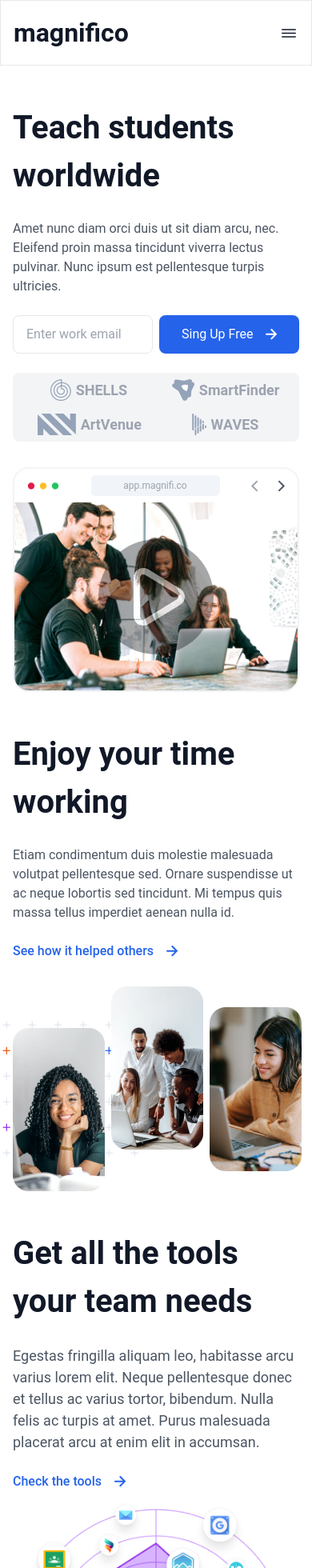
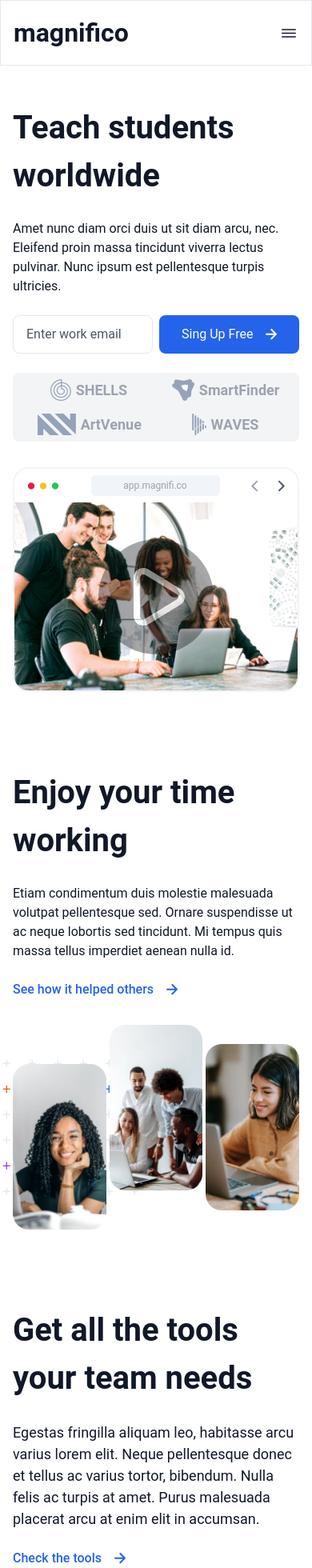
Before and after one commit to BagBear84/react-tailwind-project, a React (Create React App) app: page / in a window 390 px wide. Shown: the top 1960 px of the page at 80% size. Built offline with nearby package versions, Linux system fonts and the light colour scheme.

Commit message:
edited but still 'palsht'

```diff
--- a/src/App.jsx
+++ b/src/App.jsx
@@ -31,7 +31,7 @@ function App() {
   // console.log(myRef.current.offSetHeight)
 
   return (
-    <div className="App w-full">
+    <div className="App ">
       <div className=' font-roboto text-gray-600'>
         <header className='px-4 flex items-center justify-between border border-gray-200 text-gray-900'>
           <p className='py-4 font-bold text-[32px]'>magnifico</p>
@@ -49,12 +49,12 @@ function App() {
           </div>
         </header>
         <div className='max-w-[640px] lg:max-w-none mx-auto'>
-          <section className='px-4 my-12 lg:p-20 lg:m-0 lg:grid lg:grid-cols-2 lg:gap-20 lg:border-b lg:border-gray-200'>
-            <div className=' mx-auto  space-y-6 '>
-              <p className='text-costom1 font-bold lg:font-extrabold lg:text-7xl text-gray-900'>Teach students worldwide</p>
+          <section className='px-4 mt-12 lg:p-20 lg:m-0 lg:grid lg:grid-cols-2 lg:gap-20 lg:border-b lg:border-gray-200'>
+            <div className=' mx-auto  space-y-6 text-gray-900'>
+              <p className='text-costom1 font-bold lg:font-extrabold lg:text-7xl '>Teach students worldwide</p>
               <p className='text-base lg:text-lg font'>Amet nunc diam orci duis ut sit diam arcu, nec. Eleifend proin massa tincidunt viverra lectus pulvinar. Nunc ipsum est pellentesque turpis ultricies.</p>
               <div className='grid lg:flex grid-cols-2 lg:justify-normal gap-2 justify-center text-nowrap'>
-                <input className='rounded-lg border lg:hidden px-4 text-[16px]' type="text" placeholder='Enter work email' />
+                <input className='rounded-lg border lg:hidden px-4 text-[16px] placeholder-gray-600' type="text" placeholder='Enter work email' />
                 <div className='rounded-lg border px-4 py-3 text-[16px] items-center hidden gap-2 lg:flex lg:w-full'><Envelope /> <input className='w-full py-0 rounded-lg focus:outline-none' type="text" placeholder='Enter work email' /></div>
                 <button className='bg-blue-600 text-white flex items-center p-3 rounded-lg'><p className='px-4'>Sing Up Free </p><Vector className='fill-white'/></button>
               </div>
@@ -92,29 +92,29 @@ function App() {
               </div>
             </div>
           </section>
-          <section className='px-4 my-12 lg:grid lg:grid-cols-2 lg:p-20 lg:m-0 lg:gap-20'>
-            <div className='lg:order-last'>
-              <p className='font-bold text-costom1 lg:text-costom2 lg:font-extrabold text-gray-900'>Enjoy your time working</p>
+          <section className='px-4 my-24 lg:items-center lg:grid lg:grid-cols-2 lg:p-20 lg:m-0 lg:gap-20'>
+            <div className='lg:order-last text-gray-900'>
+              <p className='font-bold text-costom1 lg:text-costom2 lg:font-extrabold '>Enjoy your time working</p>
               <p className='my-6 text-base lg:text-lg'>Etiam condimentum duis molestie malesuada volutpat pellentesque sed. Ornare suspendisse ut ac neque lobortis sed tincidunt. Mi tempus quis massa tellus imperdiet aenean nulla id.</p>
               <div className='flex items-center gap-4 my-3 text-blue-600'><a href="#" className='font-medium text-base'>See how it helped others</a><Vector className='fill-blue-600'/></div>
             </div>
             <div className='mt-8 '>
-              <div className='flex justify-between gap-2 h-64 lg:h-[420px] max-w-[510px] mx-auto lg:ml-auto relative'>
-                <img src={person1} className='mt-auto lg:hidden' alt="" />
-                <img src={person2} className='mb-auto lg:hidden' alt="" />
-                <img src={person3} className='my-auto lg:hidden' alt="" />
+              <div className='flex justify-center gap-1 xs:gap-2 lg:gap-4 h-64 lg:h-[420px] max-w-[400px] lg:max-w-[510px] mx-auto lg:mx-0 lg:ml-auto relative'>
+                <img src={person1} className='mt-auto w-1/3 xs:w-auto lg:hidden' alt="" />
+                <img src={person2} className='mb-auto w-1/3 xs:w-auto lg:hidden' alt="" />
+                <img src={person3} className='my-auto w-1/3 xs:w-auto lg:hidden' alt="" />
                 <img src={personD} className='lg:mt-auto w-1/3 hidden lg:block' alt="" />
                 <img src={person1D} className='lg:mb-auto w-1/3 hidden lg:block' alt="" />
                 <img src={person2D} className='lg:my-auto w-1/3 hidden lg:block' alt="" />
-                <img src={icons} className='w-44 h-44 absolute -z-10 -translate-y-1/2 -left-4 lg:-left-12 top-1/2' alt="" />
+                <img src={icons} className='w-44 h-44 absolute -z-10 -translate-y-1/2 -left-4 lg:-left-16 top-1/2' alt="" />
               </div>
 
             </div>
           </section>
-          <section className='px-4 my-12 lg:p-20 lg:m-0 lg:mb-20'>
+          <section className='px-4 mb-12 lg:p-20 lg:m-0 lg:mb-20'>
             <div className='lg:grid lg:grid-cols-5'>
-              <div className='lg:col-span-3'>
-                <p className='text-costom1 lg:text-costom2 lg:font-extrabold font-bold text-gray-900'>Get all the tools your team needs</p>
+              <div className='lg:col-span-3 text-gray-900'>
+                <p className='text-costom1 lg:text-costom2 lg:font-extrabold font-bold '>Get all the tools your team needs</p>
                 <p className='text-lg my-6'>Egestas fringilla aliquam leo, habitasse arcu varius lorem elit. Neque pellentesque donec et tellus ac varius tortor, bibendum. Nulla felis ac turpis at amet. Purus malesuada placerat arcu at enim elit in accumsan.</p>
                 <div className='flex items-center gap-4 my-3 text-blue-600 cursor-pointer'><a href="#" className='font-medium text-base'>Check the tools</a><Vector className='fill-blue-600'/></div>
               </div>
@@ -128,9 +128,9 @@ function App() {
               <img src={sectionMobile} className='w-full lg:hidden sm:rounded-3xl opacity-25' alt="" />
               <img src={containerDesktop} className='w-full hidden lg:block opacity-25 rounded-3xl' alt="" />
               <div className='flex flex-col justify-center sm:gap-18 gap-6 top-10 bottom-10 px-6 py-12 text-white absolute lg:w-1/2 lg:right-20'>
-                <p className='text-costom1 xl:text-costom2 sm:font-extrabold '>Problems come and get solved with ease</p>
+                <p className='xs:text-costom1 text-2xl xl:text-costom2 sm:font-extrabold font-bold'>Problems come and get solved with ease</p>
                 <p className=' text-base'>Egestas fringilla aliquam leo, habitasse arcu varius lorem elit. Neque pellentesque donec et tellus ac varius tortor, bibendum. Nulla felis ac turpis at amet. Purus malesuada placerat arcu at enim elit in accumsan.</p>
-                <div className='flex items-center gap-4 my-3 cursor-pointer'><a href="#" className='font-medium text-base'>Check the tools</a><Vector className='fill-white'/></div>
+                <div className='flex items-center gap-4 my-3 cursor-pointer'><a href="#" className='font-medium text-base'>Improve workflow</a><Vector className='fill-white'/></div>
               </div>
             </div>
 
@@ -138,7 +138,7 @@ function App() {
           <section className='px-4 my-12 lg:p-20 lg:m-0 lg:my-20 lg:grid lg:grid-cols-2 lg:gap-20'>
             <div>
               <p className='font-bold text-costom1 lg:text-costom2 lg:font-extrabold text-gray-900'>Improve workflow</p>
-              <div className='flex w-full justify-center rounded-lg my-8'>
+              <div className='flex w-full font-medium justify-center rounded-lg my-8 text-gray-900'>
                 <button className='py-4 bg-slate-100 border-2 border-gray-300 w-full rounded-l-lg'>Research</button>
                 <button className='py-4  border-2 border-x-0 border-gray-300 w-full'>Plan</button>
                 <button className='py-4  border-2 border-gray-300 w-full rounded-r-lg'>Design</button>
@@ -176,7 +176,7 @@ function App() {
             <div className='bg-gradient-to-r from-[#1E40AF] via-[#1E3A8A] to-[#701A75] text-white px-6 py-12 lg:p-20 text-center sm:rounded-3xl sm:mx-4 lg:mx-20'>
               <p className='text-costom1 lg:text-costom2 lg:font-extrabold'>Join the community today</p>
               <p className=' text-base my-6'>Egestas fringilla aliquam leo, habitasse arcu varius lorem elit. Neque pellentesque donec et tellus ac varius tortor, bibendum. Nulla felis ac turpis at amet. Purus malesuada placerat arcu at enim elit in accumsan.</p>
-              <button className='bg-blue-600 text-white flex w-4/5 lg:w-1/4 justify-center mx-auto items-center p-3 rounded-lg'><p className=' px-6 font-bold text-2xl'>Sing Up Free </p><Vector className='fill-white '/></button>
+              <button className='bg-blue-600 lg:min-w-64 text-white flex w-4/5 lg:w-1/4 justify-center px-6 mx-auto items-center p-3 rounded-lg'><p className=' px-6 font-bold text-2xl'>Sing Up Free </p><Vector className='fill-white '/></button>
             </div>
           </section>
         </div>
@@ -187,7 +187,7 @@ function App() {
               <p className='my-4 text-gray-600'>@ 2023. All rights reserved.</p>
             </div>
             <div className='my-3 lg:col-span-2 text-gray-600'>
-              <div className='w-full flex justify-between'>
+              <div className='w-full flex justify-between py-3'>
                 <button>Terms</button>
                 <button>Privacy</button>
                 <button>Support</button>
--- a/tailwind.config.js
+++ b/tailwind.config.js
@@ -5,6 +5,19 @@ module.exports = {
   ],
   theme: {
     extend: {},
+    screens: {
+      'xs' : "400px",
+
+      'sm': '640px',
+
+      'md': '768px',
+
+      'lg': '1024px',
+
+      'xl': '1280px',
+
+      '2xl': '1536px',
+    },
     fontFamily: {
       'roboto' : ['"Roboto"' , 'sans-serif']
     },
```
